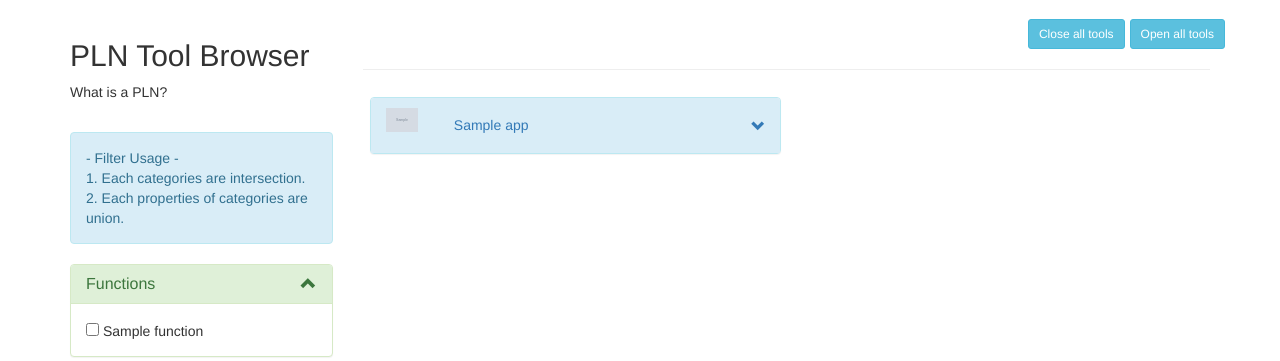
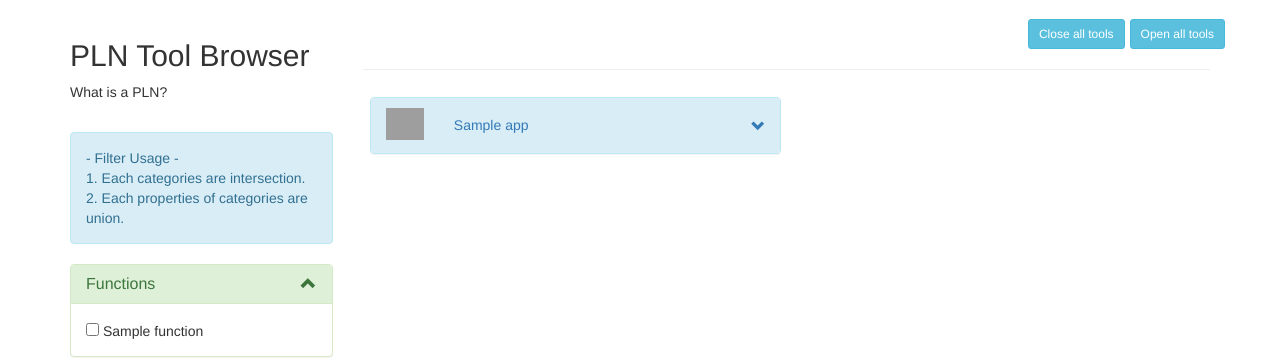
Before and after one commit to llcit/clt-pln, a Django app: page / in a window 1280 px wide. Shown: the part 51-412 px from the top of the page. Run offline with Django 3.2, Linux system fonts and the light colour scheme; tables that the repository leaves empty hold one stand-in row (values such as "Sample post"); grey boxes marked "Sample" are stand-in pictures; some libraries are stand-ins or nearby versions; grey boxes are pictures that could not be loaded.

Commit message:
Added icon options

```diff
--- a/pln/models.py
+++ b/pln/models.py
@@ -38,7 +38,7 @@ class App(models.Model):
     name = models.CharField(max_length=255)
     description = models.TextField(null=True, blank=True)
     icon = models.CharField(max_length=255, null=True, blank=True)
-    icon_image = models.ImageField(upload_to='images/icon', default='images/icon/no-img.png')
+    icon_image = models.ImageField(upload_to='pln/static/images/icon')
     privacy = models.CharField(max_length=255, null=True, blank=True)
     tutorial = models.CharField(max_length=255, null=True, blank=True)
     url = models.CharField(max_length=255, null=True, blank=True)
--- a/pln/static/css/apps.css
+++ b/pln/static/css/apps.css
@@ -19,3 +19,8 @@
 .apps panel-heading {
     height: 100px;
 }
+
+.icon {
+    float:left;
+    height:32px;
+}
--- a/pln/templates/pln/apps.html
+++ b/pln/templates/pln/apps.html
@@ -86,11 +86,13 @@
 <!-- content  -->
 {% block content %}
 <!-- Page Contents -->
+
 <!-- all tools collapse or -->
 <div class="row">
     <a href="#" class="btn btn-info btn-sm pull-right openall"  style="margin-left:5px">Open all tools</a>
     <a href="#" class="btn btn-info btn-sm pull-right closeall">Close all tools</a>
 </div><!-- /.end toolscollapse or -->
+
 <hr>
 
 <!-- start apps -->
@@ -109,7 +111,7 @@
                       <div class="row">
                         <span class="clickable">
                             <div class="col-md-2">
-                	            <img class="img-responsive" src="{{ item.icon }}" alt="N/A" style="float:left;width:32px;">
+                	            <img class="img-responsive icon" src="{% if item.icon_image %}{{ item.icon_image.name|slice:"4:" }}{% else %}{{ item.icon }}{% endif %}" alt="N/A">
                             </div>
                             <div class="col-md-10">
                             <h5>{{ item.name }}
```
